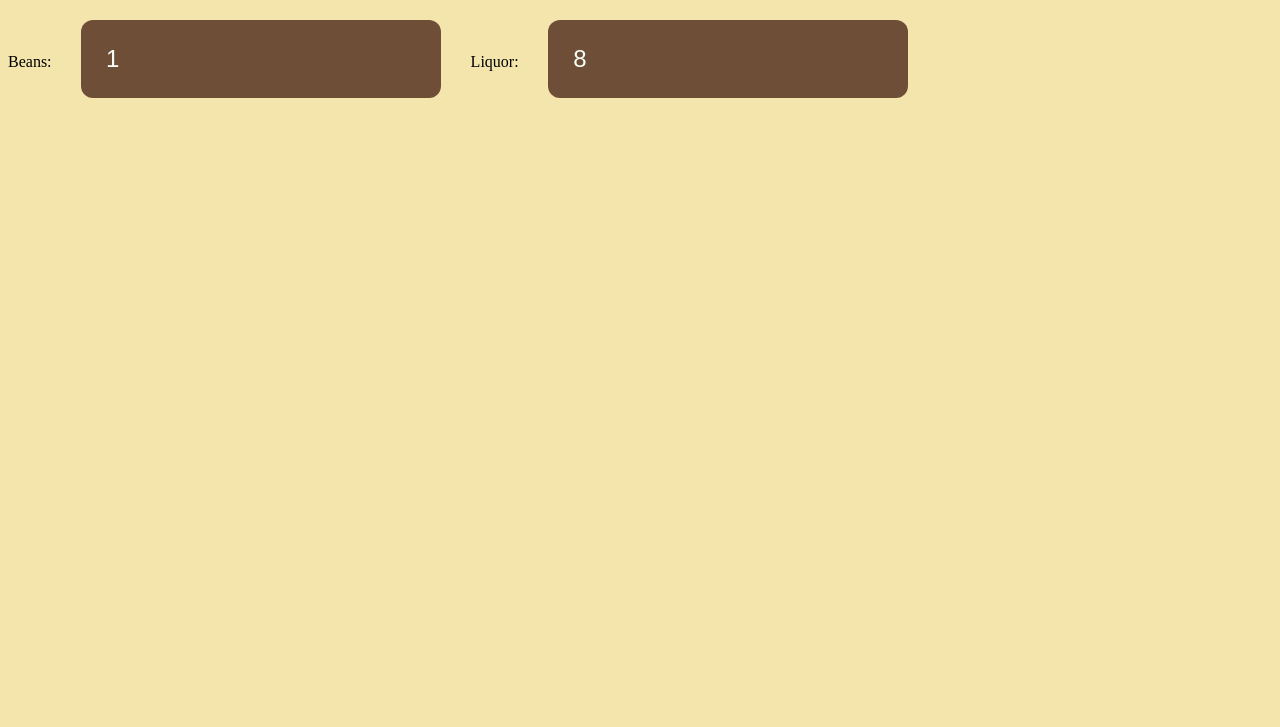
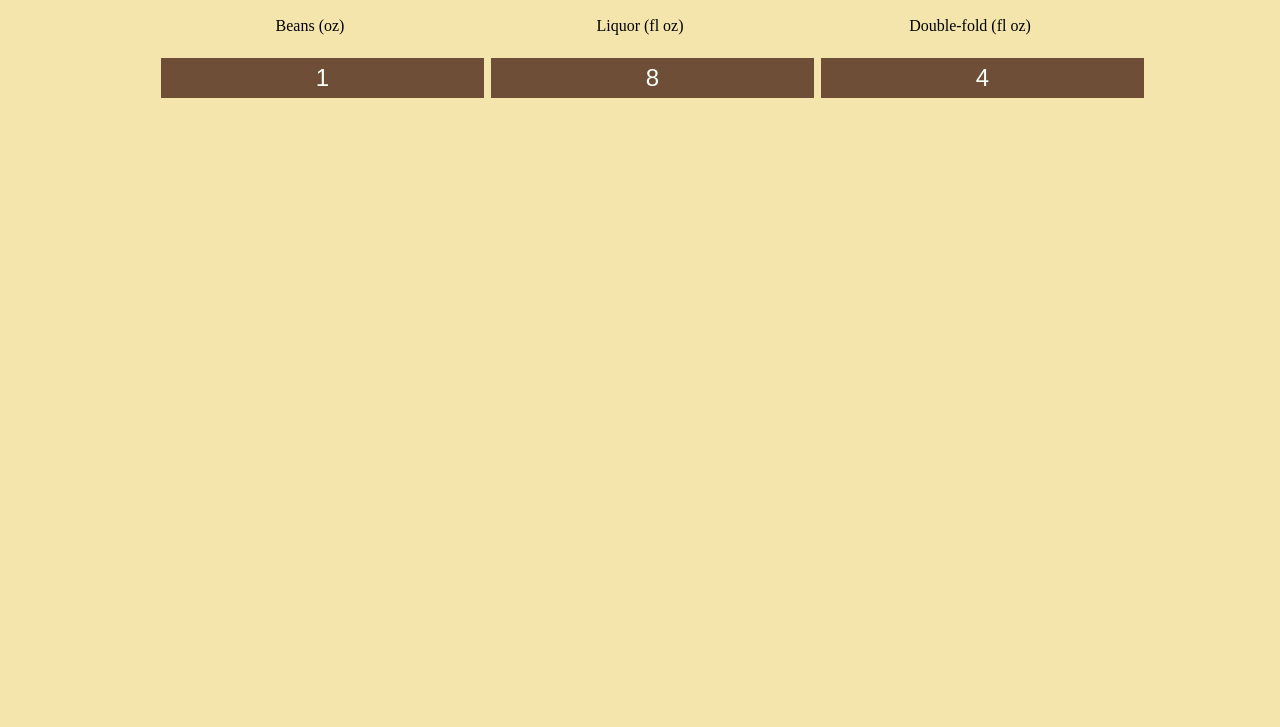
Before and after one commit to oylenshpeegul/vanilla, a plain HTML site: page index.html in a window 1280 px wide. Shown: the part 73-800 px from the top of the page. Drawn offline with Linux system fonts and the light colour scheme.

Commit message:
three columns

```diff
--- a/index.html
+++ b/index.html
@@ -10,10 +10,32 @@
   <body>
     <h1>Vanilla</h1>
 
-    <label for="beans">Beans: </label>
-    <input id="beans" type="text" value="1" oninput="reliquor();" />
+    <!-- <label for="beans">Beans: </label> -->
+    <!-- <input id="beans" type="text" value="1" oninput="beans()" /> -->
+    <!-- <br /> -->
+    <!-- <label for="liquor">Liquor: </label> -->
+    <!-- <input id="liquor" type="text" value="8" oninput="liquor()" /> -->
+    <!-- <br /> -->
+    <!-- <label for="double">Double-fold: </label> -->
+    <!-- <input id="double" type="text" value="4" oninput="double_fold()" /> -->
 
-    <label for="liquor">Liquor: </label>
-    <input id="liquor" type="text" value="8" oninput="rebeans();" />
+    <div class="tabl">
+      <div class="row">
+        <div class="cell"> Beans (oz)</div>
+        <div class="cell"> Liquor (fl oz)</div>
+        <div class="cell"> Double-fold (fl oz)</div>
+      </div>
+      <div class="row">
+        <div class="cell">
+          <input id="beans" type="text" value="1" oninput="beans();" />
+        </div>
+        <div class="cell">
+          <input id="liquor" type="text" value="8" oninput="liquor();" />
+        </div>
+        <div class="cell">
+          <input id="double" type="text" value="4" oninput="double_fold();" />
+        </div>
+      </div>
+    </div>
   </body>
 </html>
--- a/script.js
+++ b/script.js
@@ -1,10 +1,18 @@
 
-function reliquor() {
-    let b = parseInt(document.getElementById("beans").value);
+function beans() {
+    let b = parseFloat(document.getElementById("beans").value);
     document.getElementById("liquor").value = 8 * b;
+    document.getElementById("double").value = 4 * b;
 }
 
-function rebeans() {
-    let l = parseInt(document.getElementById("liquor").value);
-    document.getElementById("beans").value = l /8;
+function liquor() {
+    let l = parseFloat(document.getElementById("liquor").value);
+    document.getElementById("beans").value = l / 8;
+    document.getElementById("double").value = l / 2;
 }
+
+function double_fold() {
+    let d = parseFloat(document.getElementById("double").value);
+    document.getElementById("beans").value = d / 4;
+    document.getElementById("liquor").value = 2 * d;
+}
--- a/styles.css
+++ b/styles.css
@@ -3,16 +3,9 @@ body {
     font-size: 100%;
 }
 
-#buttons, h1, p {
-    text-align: center;
-}
-
 h1 {
     font-size: 2em;
-}
-
-p {
-    font-size: 2em;
+    text-align: center;
 }
 
 input {
@@ -22,6 +15,21 @@ input {
     margin: 2%;
     margin-top: 1%;
     padding: 2%;
-    border-radius: .5em;
+    /* border-radius: .5em; */
     border-style: none;
+    text-align: center;
 }
+
+.tabl {
+    display: table;
+    margin-left: auto;
+    margin-right: auto;
+}
+.row {
+    display: table-row;
+}
+.cell {
+    display: table-cell;
+    text-align: center;
+    padding: 10px;
+}
```
